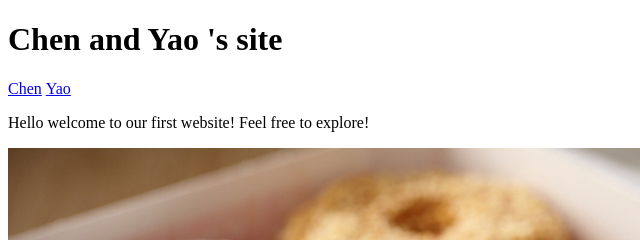
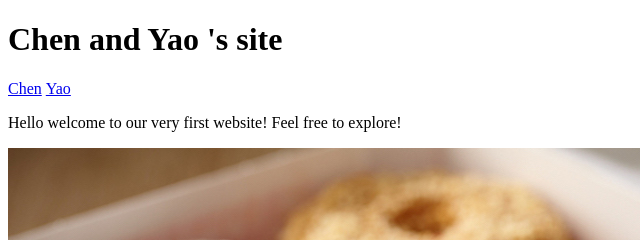
Before and after one commit to chenlicl0627/chenlicl0627.github.io, a plain HTML site: page ice1/chen.html in a window 1280 px wide. Shown: the top 240 px of the page, 0-640 px from the left. Drawn offline with Linux system fonts and the light colour scheme.

Commit message:
Update chen.html

```diff
--- a/ice1/chen.html
+++ b/ice1/chen.html
@@ -19,7 +19,7 @@
 		<section class="intro">
 			<div class="greetings">
 				<!--1st pagragraph-->
-				<p>Hello welcome to our first website! Feel free to explore!</p>
+				<p>Hello welcome to our very first website! Feel free to explore!</p>
 			</div>
 		</section>
 
```
